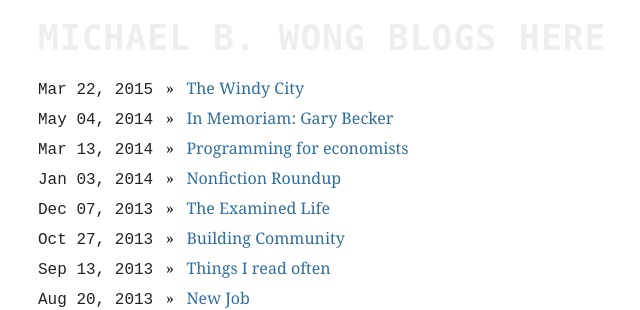
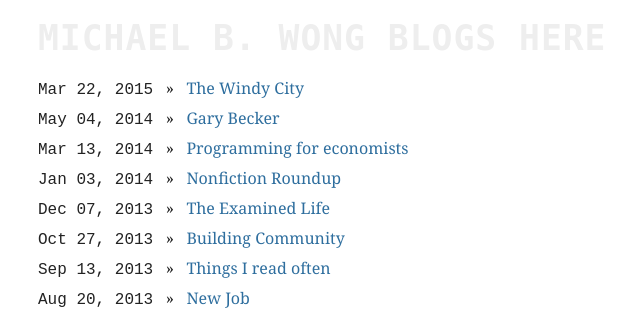
Before and after one commit to mbwong/mbwong.github.com, a Jekyll site: the page built from index.html, in a window 1280 px wide. Shown: the top 310 px of the page, without its empty margins (302-942 px from the left). Built offline with Jekyll 4.4.1, drawn with Linux system fonts in a browser that asks for light colours.

Commit message:
Update 2014-05-04-gary-becker.md

```diff
--- a/_posts/2014-05-04-gary-becker.md
+++ b/_posts/2014-05-04-gary-becker.md
@@ -1,6 +1,6 @@
 ---
 tags: economics
-title: In Memoriam&#58; Gary Becker
+title: Gary Becker
 layout: post
 
 ---
```
